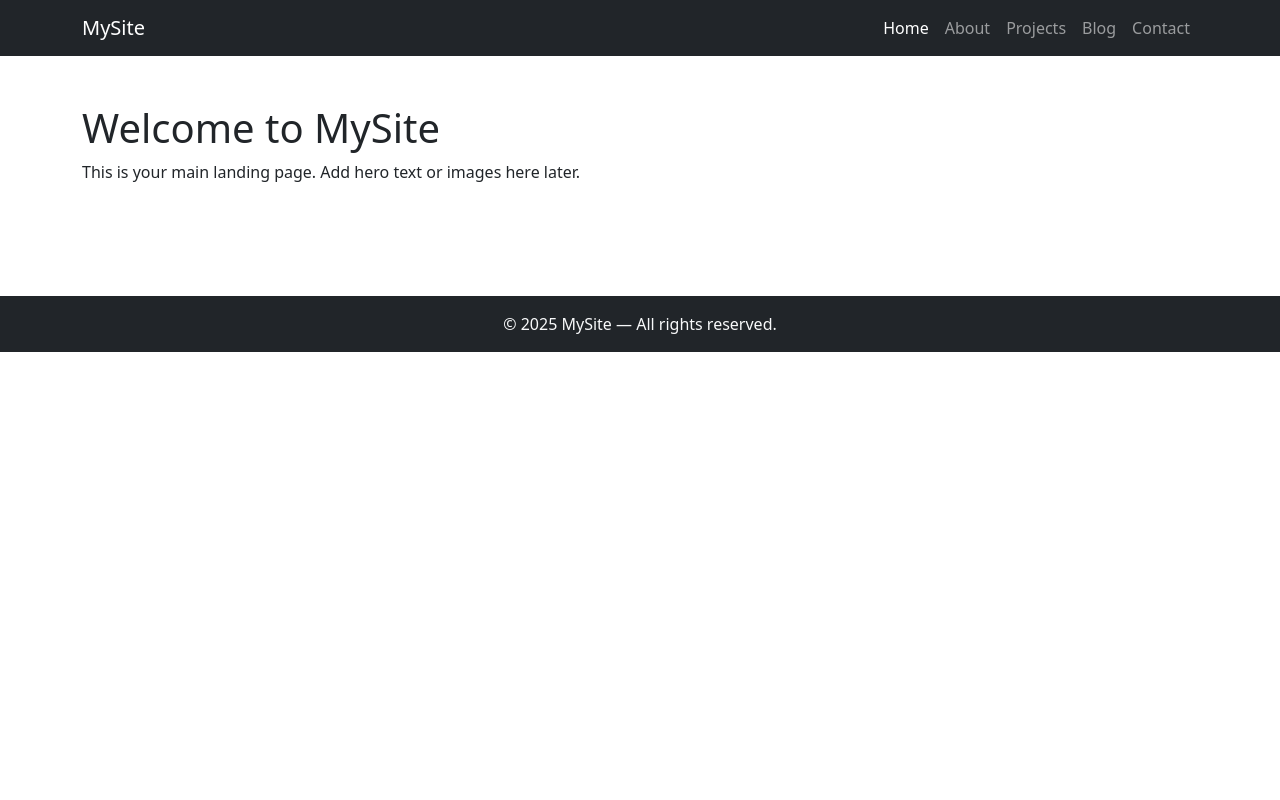
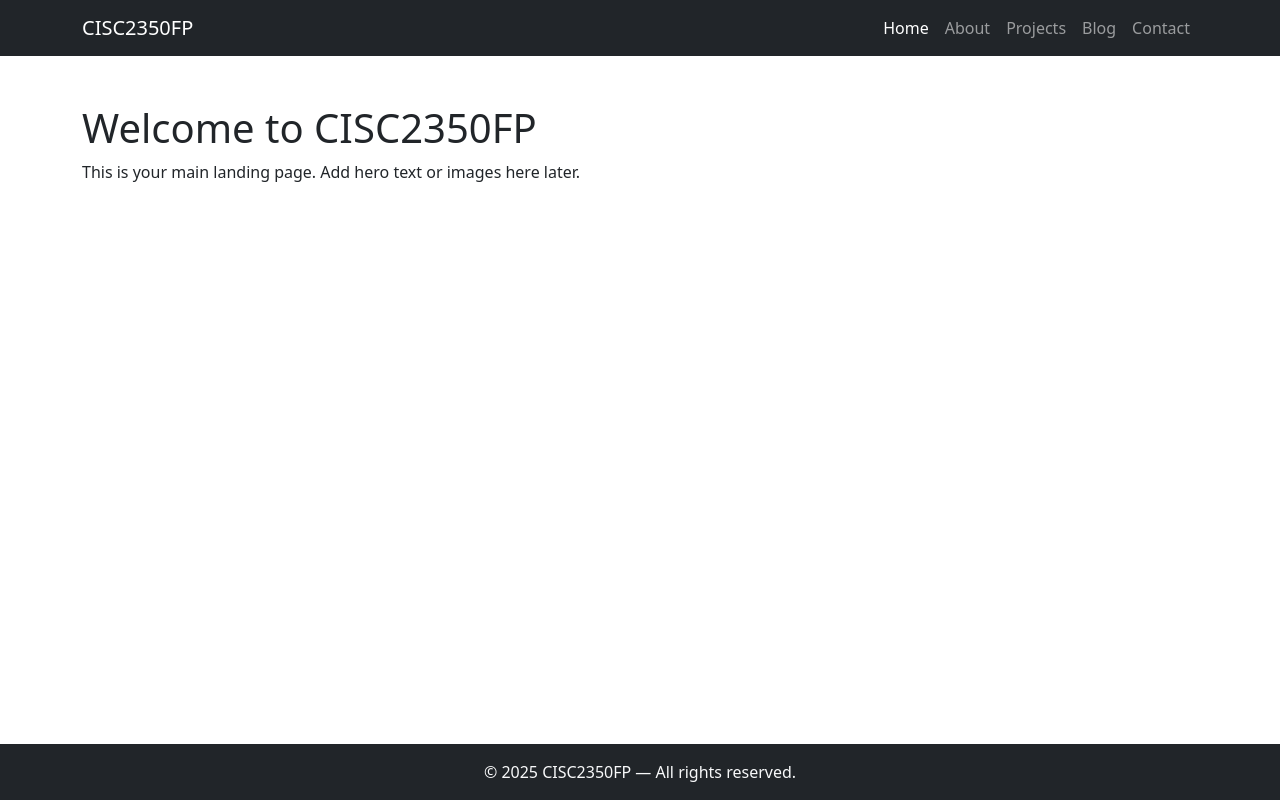
Before and after one commit to remidev/CISC2350FP, a website: page index.html in a window 1280 px wide. Drawn offline with nearby package versions, Linux system fonts and the light colour scheme.

Commit message:
Replace MySite with CISC2350FP and add sticky footer layout

```diff
--- /dev/null
+++ b/css/main.css
@@ -0,0 +1,22 @@
+/* Main site-wide styles */
+
+/* Sticky footer layout */
+html, body {
+    height: 100%;
+    margin: 0;
+}
+
+body {
+    display: flex;
+    flex-direction: column;
+    min-height: 100vh;
+}
+
+main {
+    flex: 1 0 auto;
+}
+
+footer {
+    flex-shrink: 0;
+    margin-top: auto !important;
+}
--- a/index.html
+++ b/index.html
@@ -3,15 +3,16 @@
 <head>
   <meta charset="UTF-8">
   <meta name="viewport" content="width=device-width, initial-scale=1.0">
-  <title>Home | MySite</title>
+  <title>Home | CISC2350FP</title>
   <link href="https://cdn.jsdelivr.net/npm/bootstrap@5.3.2/dist/css/bootstrap.min.css" rel="stylesheet">
+  <link href="css/main.css" rel="stylesheet">
 </head>
 <body>
 
   <!-- Navbar -->
   <nav class="navbar navbar-expand-lg navbar-dark bg-dark">
     <div class="container">
-      <a class="navbar-brand" href="index.html">MySite</a>
+      <a class="navbar-brand" href="index.html">CISC2350FP</a>
       <button class="navbar-toggler" type="button" data-bs-toggle="collapse" data-bs-target="#navbarNav">
         <span class="navbar-toggler-icon"></span>
       </button>
@@ -29,13 +30,13 @@
 
   <!-- Main -->
   <main class="container py-5">
-    <h1>Welcome to MySite</h1>
+    <h1>Welcome to CISC2350FP</h1>
     <p>This is your main landing page. Add hero text or images here later.</p>
   </main>
 
   <!-- Footer -->
   <footer class="bg-dark text-light text-center py-3 mt-5">
-    <p class="mb-0">&copy; 2025 MySite — All rights reserved.</p>
+    <p class="mb-0">&copy; 2025 CISC2350FP — All rights reserved.</p>
   </footer>
 
   <script src="https://cdn.jsdelivr.net/npm/bootstrap@5.3.2/dist/js/bootstrap.bundle.min.js"></script>
```
Also changed, not shown: about.html (+4 -3 lines), blog.html (+4 -3 lines), contact.html (+4 -3 lines), projects.html (+4 -3 lines).
